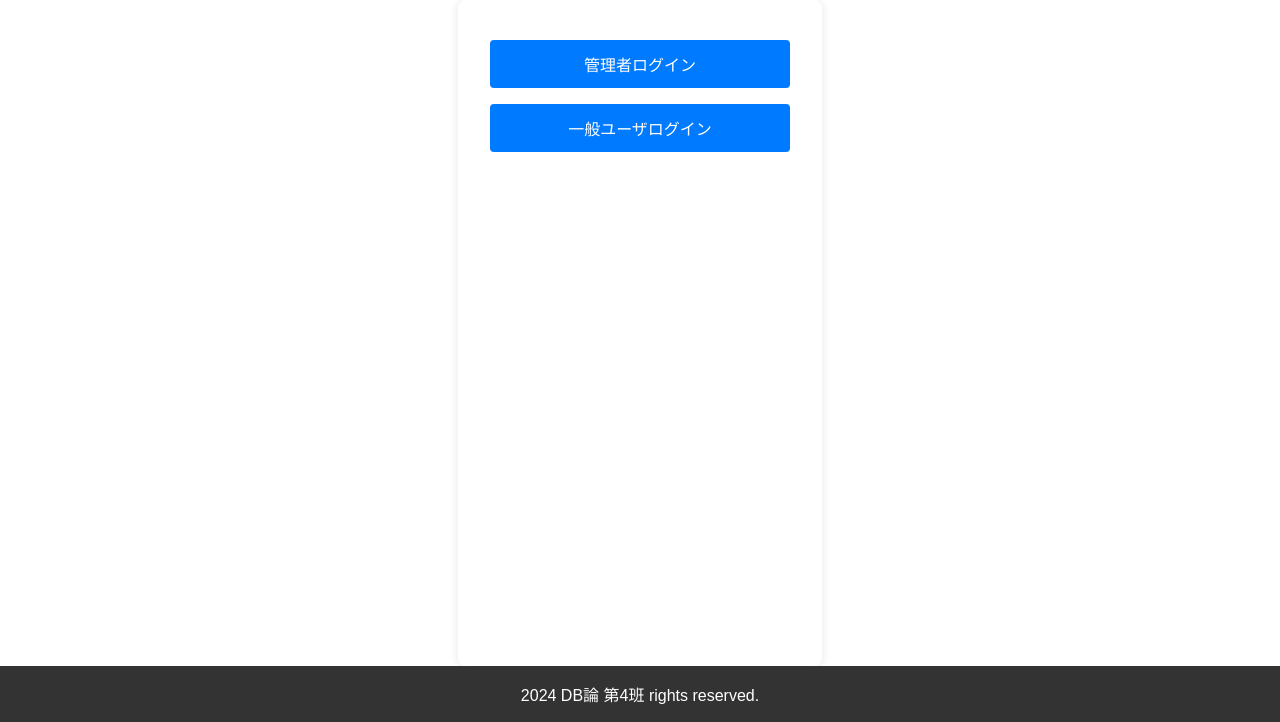
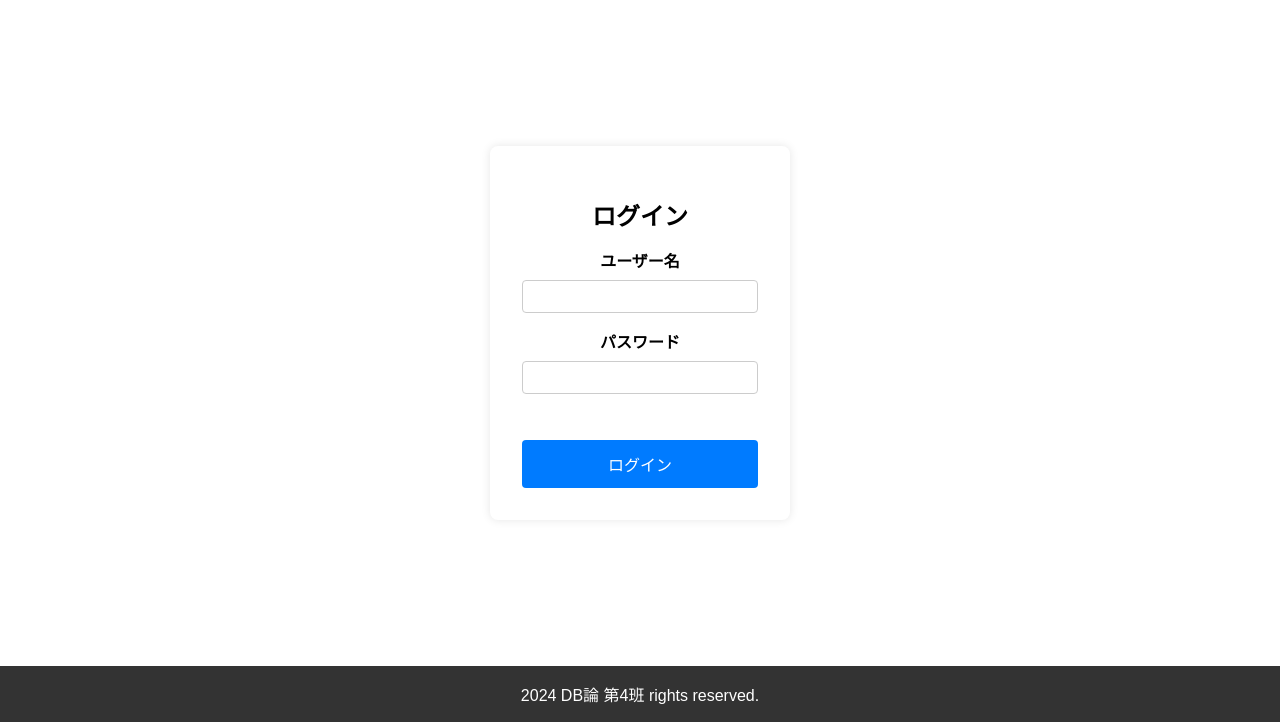
Before and after one commit to Kotaro0722/covid-19, a Python web app: template app/templates/login.html in a window 1280 px wide. Shown: the part 78-800 px from the top of the page. Run offline with Jinja, Linux system fonts and the light colour scheme; the template is opened without the code that fills it, so the values that code supplies are empty.

Commit message:
スタイルの修正

```diff
--- a/app/static/style.css
+++ b/app/static/style.css
@@ -13,7 +13,7 @@ header {
   background-color: #333;
   color: #fff;
   text-align: center;
-  padding: 1rem 0;
+  padding: 1rem;
 }
 
 header h1 {
@@ -21,6 +21,8 @@ header h1 {
 }
 
 main {
+  display: flex;
+  align-items: center;
   flex: 1;
   width: 300px;
 }
@@ -32,7 +34,7 @@ footer {
   text-align: center;
 }
 
-.container {
+.login-form {
   background-color: #fff;
   padding: 2rem;
   box-shadow: 0 0 10px rgba(0, 0, 0, 0.1);
@@ -42,26 +44,6 @@ footer {
 
 h1 {
   margin-bottom: 1rem;
-}
-
-.login-selection button {
-  width: 100%;
-  padding: 0.75rem;
-  margin: 0.5rem 0;
-  background-color: #007bff;
-  border: none;
-  border-radius: 4px;
-  color: #fff;
-  font-size: 1rem;
-  cursor: pointer;
-}
-
-.login-selection button:hover {
-  background-color: #0056b3;
-}
-
-.login-form {
-  display: none;
 }
 
 .login-form h2 {
@@ -75,7 +57,7 @@ h1 {
 }
 
 .login-form input {
-  width: 100%;
+  width: calc(100% - 18px);
   padding: 0.5rem;
   margin-bottom: 1rem;
   border: 1px solid #ccc;
@@ -85,6 +67,7 @@ h1 {
 .login-form button {
   width: 100%;
   padding: 0.75rem;
+  margin-top: 30px;
   background-color: #007bff;
   border: none;
   border-radius: 4px;
--- a/app/templates/login.html
+++ b/app/templates/login.html
@@ -5,41 +5,15 @@
     <meta name="viewport" content="width=device-width, initial-scale=1.0" />
     <title>ログイン画面</title>
     <link rel="stylesheet" href="../static/style.css" />
-    <script>
-      function showLogin(type) {
-        document.getElementById("admin-login").style.display = "none";
-        document.getElementById("user-login").style.display = "none";
-
-        if (type === "admin") {
-          document.getElementById("admin-login").style.display = "block";
-        } else if (type === "user") {
-          document.getElementById("user-login").style.display = "block";
-        }
-      }
-    </script>
   </head>
   <body>
     <header>
       <h1>COVID-19状況管理システム</h1>
     </header>
 
-    <main class="container">
-      <div class="login-selection">
-        <button onclick="showLogin('admin')">管理者ログイン</button>
-        <button onclick="showLogin('user')">一般ユーザログイン</button>
-      </div>
-
-      <div id="admin-login" class="login-form">
-        <h2>管理者ログイン</h2>
-        <form action="/admin-login" method="post">
-          <label for="admin-password">パスワード</label>
-          <input type="password" id="admin-password" name="password" required />
-          <button type="submit">ログイン</button>
-        </form>
-      </div>
-
-      <div id="user-login" class="login-form">
-        <h2>一般ユーザログイン</h2>
+    <main>
+      <div class="login-form">
+        <h2>ログイン</h2>
         <form action="/user-login" method="post">
           <label for="username">ユーザー名</label>
           <input type="text" id="username" name="username" required />
```
